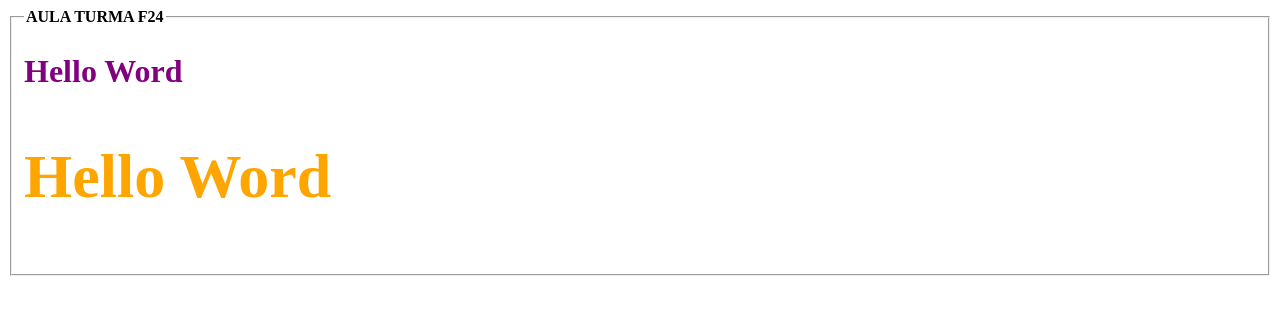
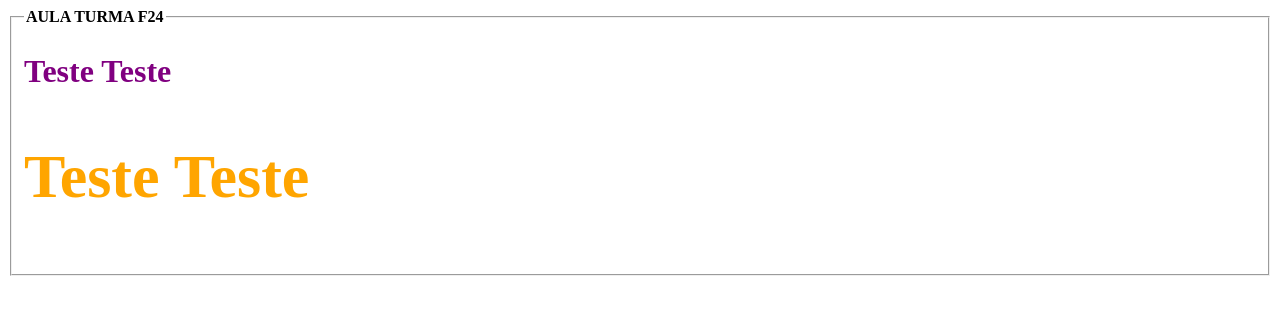
Before and after one commit to JoaoFilhoVega/joaofilhovega, a plain HTML site: page index.html in a window 1280 px wide. Drawn offline with Linux system fonts and the light colour scheme.

Commit message:
atualizar

```diff
--- a/index.html
+++ b/index.html
@@ -19,8 +19,8 @@
 <body>
 <FIELdset>
   <LEGEnd> <STRong>AULA TURMA F24</STRong></LEGEnd>
- <h1>Hello Word</h1>
- <h2>Hello Word</h2>
+ <h1>Teste Teste</h1>
+ <h2>Teste Teste</h2>
 </FIELdset>
 </body>
 </html>
```
